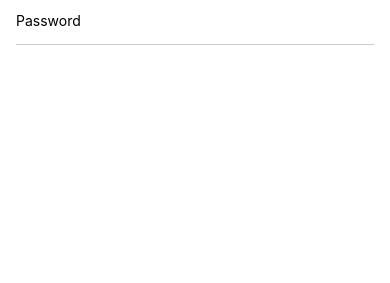
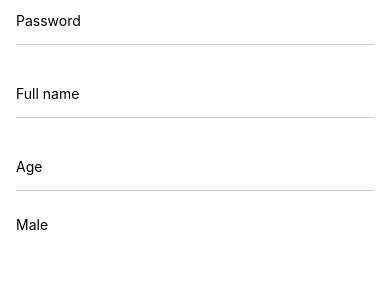
Before and after one commit to A-K-M-Fozlol-Hoq/NOTE-APP, a React Native app: screen /Signup in a window 390 px wide. Shown: the part 165-448 px from the top of the page. Built offline with nearby package versions, Linux system fonts and the light colour scheme.

Commit message:
signup component on progres

```diff
--- /dev/null
+++ b/src/components/Input.jsx
@@ -0,0 +1,19 @@
+import { View, Text, TextInput, StyleSheet } from 'react-native'
+import React from 'react'
+
+export default function Input({placeholder, secureTextEntry}) {
+  return (
+    <View>
+      <TextInput style={styles.input} placeholder={placeholder}  secureTextEntry={secureTextEntry} />
+    </View>
+  )
+}
+
+const styles=StyleSheet.create({
+    input:{
+      height:48,
+      borderBottomWidth:1,
+      borderBottomColor:'#ccc',
+      marginBottom:25
+    }
+  })
--- a/src/screens/signin.jsx
+++ b/src/screens/signin.jsx
@@ -1,6 +1,7 @@
 import { View, SafeAreaView,Image,  Text, TextInput,StyleSheet, Pressable,  } from 'react-native'
 import React from 'react'
 import Button from '../components/Button'
+import Input from '../components/Input'
 
 export default function Signin({navigation}) {
   return (
@@ -11,10 +12,8 @@ export default function Signin({navigation}) {
       />
       <Text style={{fontSize:18, fontWeight: 'bold', textAlign: 'center'}}>Never forget your notes</Text>
       <View style={{paddingHorizontal:16, paddingVertical:25}}>
-        <TextInput style={styles.input} placeholder="Email address" />
-        <TextInput style={styles.input} placeholder="Password" secureTextEntry />
-
-
+        <Input placeholder="Email address" />
+        <Input placeholder="Password" secureTextEntry />
       </View>
 
       <View style={{flex:1, justifyContent:"flex-end", alignItems: "center", marginBottom:20}}>
@@ -26,11 +25,3 @@ export default function Signin({navigation}) {
     </SafeAreaView>
   )
 }
-const styles=StyleSheet.create({
-  input:{
-    height:48,
-    borderBottomWidth:1,
-    borderBottomColor:'#ccc',
-    marginBottom:25
-  }
-})
--- a/src/screens/signup.jsx
+++ b/src/screens/signup.jsx
@@ -1,20 +1,29 @@
 import { View, SafeAreaView,Image,  Text, TextInput,StyleSheet, Pressable,  } from 'react-native'
 import React from 'react'
 import Button from '../components/Button'
+import Input from '../components/Input'
 
-export default function Signup() {
+export default function Signup({navigation}) {
   return (
     <SafeAreaView style={{flex: 1}}>
       <View style={{paddingHorizontal:16, paddingVertical:25}}>
-        <TextInput style={styles.input} placeholder="Email address" />
-        <TextInput style={styles.input} placeholder="Password" secureTextEntry />
+        <Input placeholder="Email address" />
+        <Input placeholder="Password" secureTextEntry />
+        <Input placeholder="Full name" />
+        <Input placeholder="Age" />
 
+        <Pressable stye={styles.radioContainer}>
+          <View style={styles.outerCircle}>
+            <View style={styles.innerCircle}></View>
+          </View>
+          <Text style={styles.radioText}>Male</Text>
+        </Pressable>
 
       </View>
 
       <View style={{flex:1, justifyContent:"flex-end", alignItems: "center", marginBottom:20}}>
         <Button title={"Sign up"} customStyles={{alignSelf:"center", marginBottom:60}} />
-        <Pressable>
+        <Pressable  onPress={() =>navigation.navigate("Signin")}>
           <Text>Already have an account?{" "} <Text style={{color:"green", fontWeight:'bold'}}>Sign in</Text> </Text>
         </Pressable>
       </View>
@@ -22,10 +31,12 @@ export default function Signup() {
   )
 }
 const styles=StyleSheet.create({
-  input:{
-    height:48,
-    borderBottomWidth:1,
-    borderBottomColor:'#ccc',
-    marginBottom:25
-  }
+  radioContainer:{
+  },
+  outerCircle:{
+  },
+  innerCircle:{
+  },
+  radioText:{
+  },
 })
```
Also changed, not shown: 1 other file (tests, documents, lock files or other folders).
